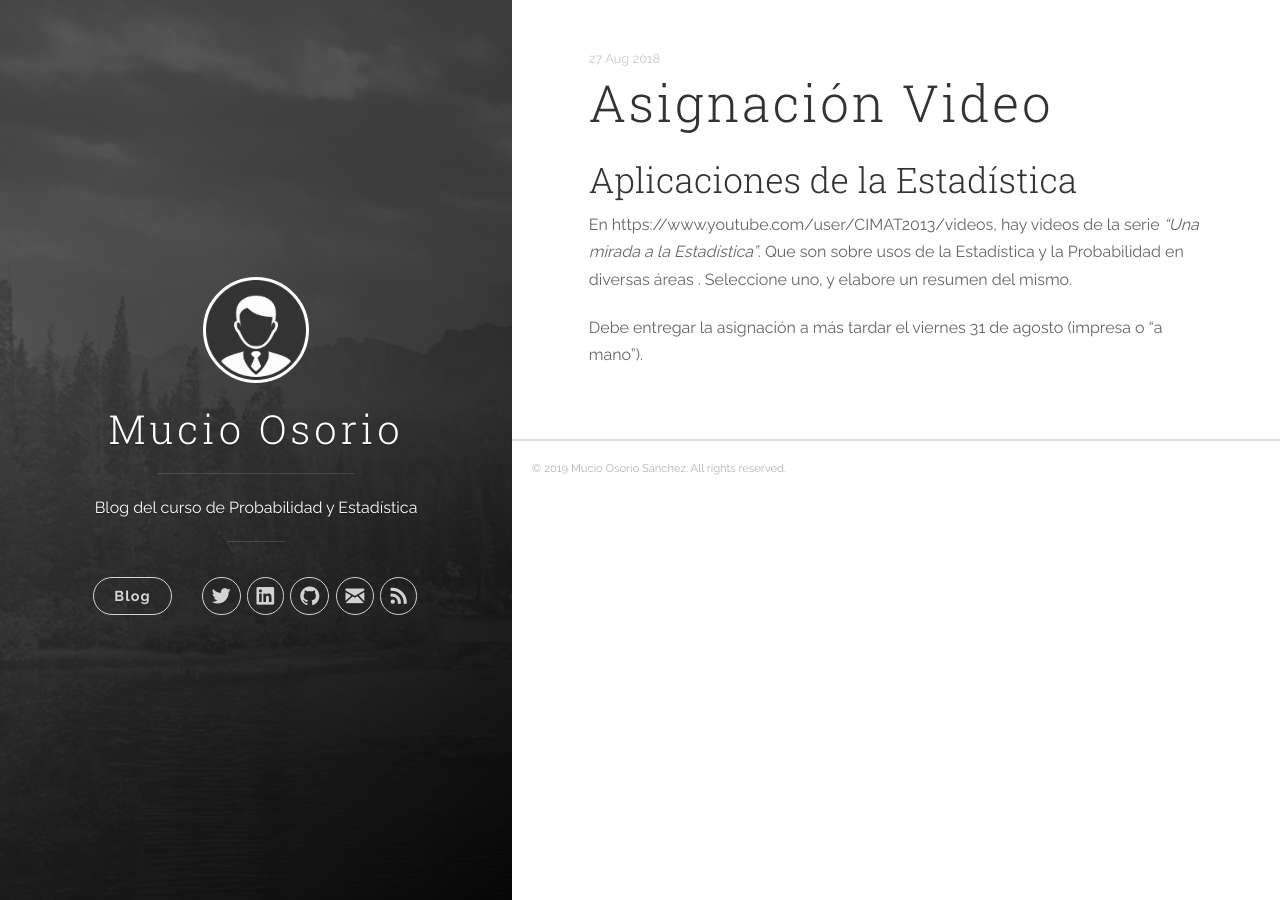
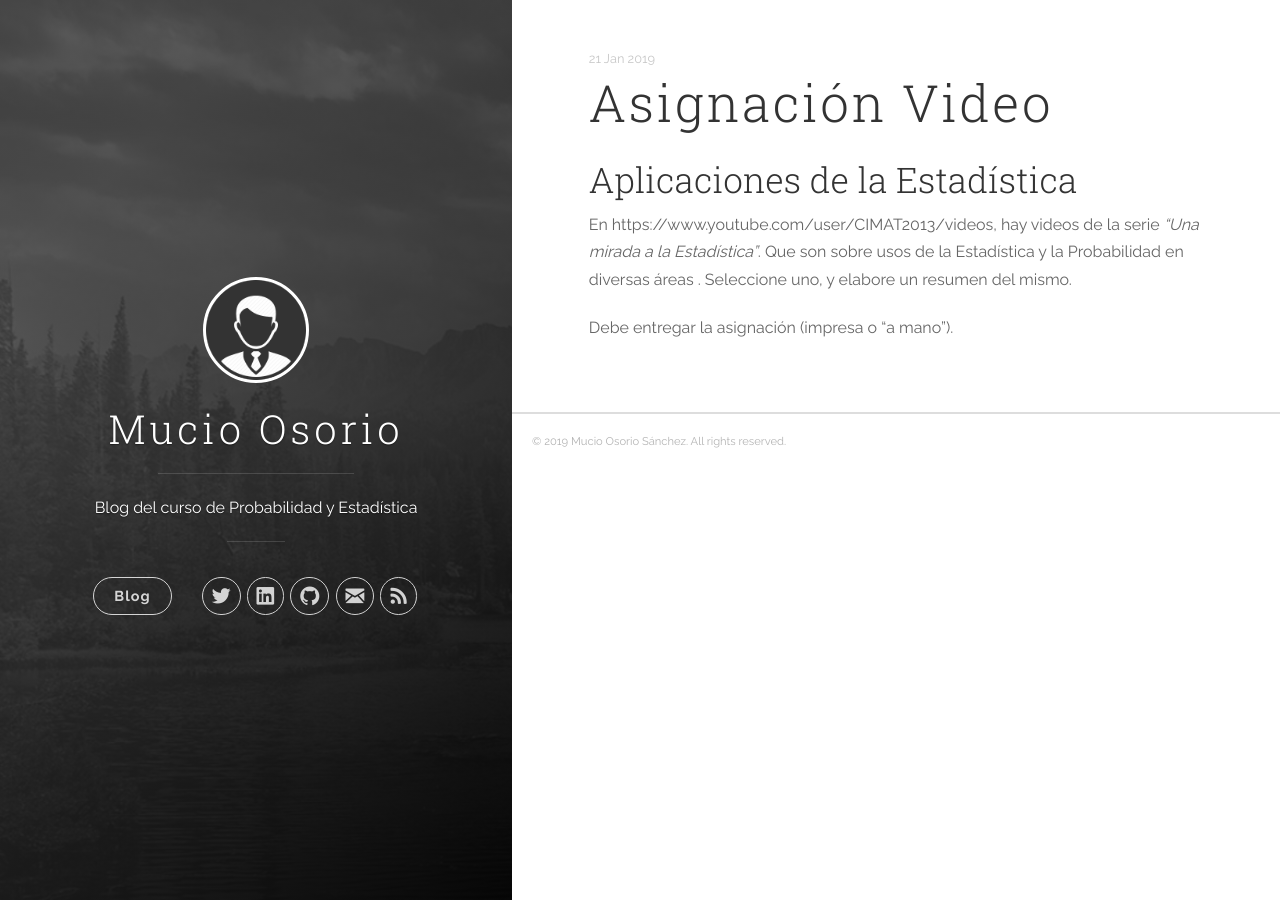
Before and after one commit to mucioosorio/probabilidad, a Jekyll site: the page built from _posts/2019-01-21-Asignación-Video.md, in a window 1280 px wide. Built offline with Jekyll 4.4.1, drawn with Linux system fonts in a browser that asks for light colours; nearby versions of some CDN libraries.

Commit message:
Update and rename 2018-08-27-Asignación-Video.md to 2019-01-21-Asignación-Video.md

```diff
--- a/_posts/2018-08-27-Asignación-Video.md
+++ b/_posts/2019-01-21-Asignación-Video.md
@@ -2,4 +2,4 @@
 
 En https://www.youtube.com/user/CIMAT2013/videos, hay videos de la serie *"Una mirada a la Estadística"*. Que son sobre usos de la Estadística y la Probabilidad en diversas áreas . Seleccione uno, y elabore un resumen del mismo.
 
-Debe entregar la asignación a más tardar el viernes 31 de agosto (impresa o "a mano").
+Debe entregar la asignación (impresa o "a mano").
```
